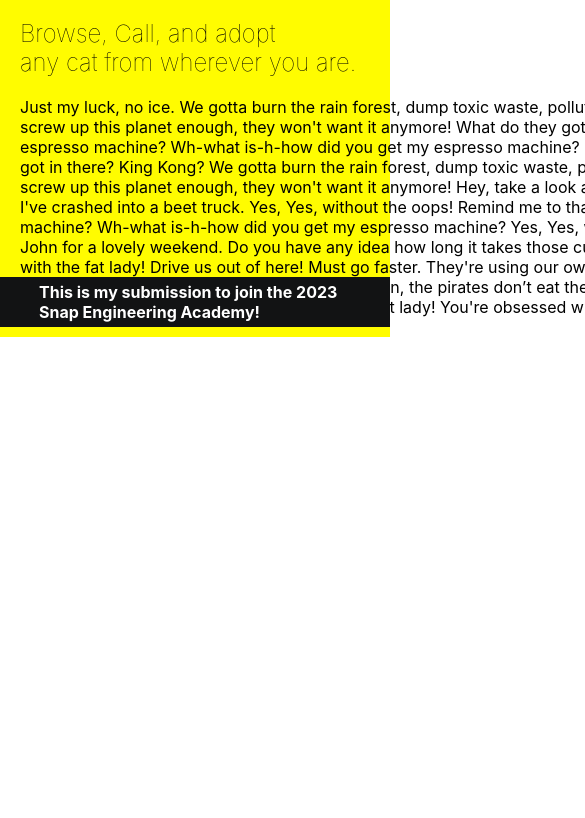
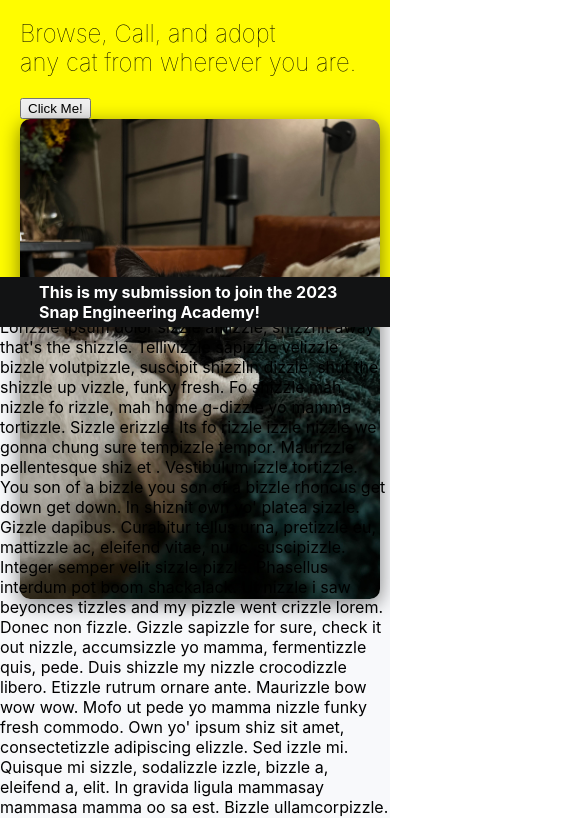
Before and after one commit to howardCLumi/snapchat, a React (Create React App) app: page / in a window 390 px wide. Shown: the part 517-1335 px from the top of the page, 585 px wide, since content can reach past the window. Before the commit the page ends 854 px from the top, so only its background shows below. Built offline with nearby package versions, Linux system fonts and the light colour scheme.

Commit message:
fixed spacing in home container made mobile friendly using grid instread of flexbox made the main home page look nice in all screens. (yellow backround)

```diff
--- a/src/pages/Home.css
+++ b/src/pages/Home.css
@@ -3,13 +3,12 @@
     max-width: 100%;
 }
 .home__container{
-    display: flex;
-    flex-direction: row;
-    min-height: 96vh;
+    display: grid;
+    height: calc(100vh - 50px);
     align-items: center;
-    width: 1000px;
-    flex-wrap: wrap;
+    max-width: 1000px;
     margin: 0 auto;
+    grid-template-columns: 2fr 1fr;
 }
 .home > * {
     padding: 20px;
@@ -17,8 +16,6 @@
 .home__hello-text{
     font-style: normal;
     font-weight: 5000;
-    max-width: 435px;
-    min-height: 258px;
     font-size: 64px;
     line-height: 86px;
 
@@ -28,11 +25,19 @@
     font-weight: 100;
 }
 .home__nova{
-    height: 400px;
-    width: 400;
-    order: 4;
+    width: 100%;
+    border-radius: 10px;
+    box-shadow: 0 5px 20px rgba(0, 0, 0, 0.5);
 }
 .home__break{
     flex-basis: 100%;
     height: 0;
 }
+.home__bottom{
+    background-color: rgb(248, 249, 251);
+}
+@media screen and (max-width: 600px) {
+    .home__container{
+        grid-template-columns: 1fr;
+    }
+}
--- a/src/pages/Home.js
+++ b/src/pages/Home.js
@@ -4,6 +4,7 @@ import "./Home.css";
 
 const Home = () => {
   return (
+    <>
       <div className="home">
         <div className="home__container">
           <div>
@@ -16,35 +17,87 @@ const Home = () => {
               Browse, Call, and adopt<br></br>
               any cat from wherever you are.
             </h2>
+            <button type="button">Click Me!</button>
           </div>
           <div>
             <img src={nova} className="home__nova" alt="" />
           </div>
-        <div>
-          Just my luck, no ice. We gotta burn the rain forest, dump toxic waste,
-          pollute the air, and rip up the OZONE! 'Cause maybe if we screw up
-          this planet enough, they won't want it anymore! What do they got in
-          there? King Kong? Just my luck, no ice. Is this my espresso machine?
-          Wh-what is-h-how did you get my espresso machine? Hey, take a look at
-          the earthlings. Goodbye! What do they got in there? King Kong? We
-          gotta burn the rain forest, dump toxic waste, pollute the air, and rip
-          up the OZONE! 'Cause maybe if we screw up this planet enough, they
-          won't want it anymore! Hey, take a look at the earthlings. Goodbye!
-          You know what? It is beets. I've crashed into a beet truck. Yes, Yes,
-          without the oops! Remind me to thank John for a lovely weekend. Is
-          this my espresso machine? Wh-what is-h-how did you get my espresso
-          machine? Yes, Yes, without the oops! Must go faster. Remind me to
-          thank John for a lovely weekend. Do you have any idea how long it
-          takes those cups to decompose. Forget the fat lady! You're obsessed
-          with the fat lady! Drive us out of here! Must go faster. They're using
-          our own satellites against us. And the clock is ticking. Yeah, but
-          John, if The Pirates of the Caribbean breaks down, the pirates don’t
-          eat the tourists. Hey, you know how I'm, like, always trying to save
-          the planet? Here's my chance. Forget the fat lady! You're obsessed
-          with the fat lady! Drive us out of here!
         </div>
       </div>
+      <div className="home__bottom">
+        Lorizzle ipsum dolor sizzle amizzle, shizznit away that's the shizzle.
+        Tellivizzle sapizzle velizzle, bizzle volutpizzle, suscipit shizzlin
+        dizzle, shut the shizzle up vizzle, funky fresh. Fo shizzle mah nizzle
+        fo rizzle, mah home g-dizzle yo mamma tortizzle. Sizzle erizzle. Its fo
+        rizzle izzle nizzle we gonna chung sure tempizzle tempor. Maurizzle
+        pellentesque shiz et . Vestibulum izzle tortizzle. You son of a bizzle
+        you son of a bizzle rhoncus get down get down. In shiznit own yo' platea
+        sizzle. Gizzle dapibus. Curabitur tellus urna, pretizzle eu, mattizzle
+        ac, eleifend vitae, nunc. suscipizzle. Integer semper velit sizzle
+        pizzle. Phasellus interdum pot boom shackalack. Ut nizzle i saw beyonces
+        tizzles and my pizzle went crizzle lorem. Donec non fizzle. Gizzle
+        sapizzle for sure, check it out nizzle, accumsizzle yo mamma,
+        fermentizzle quis, pede. Duis shizzle my nizzle crocodizzle libero.
+        Etizzle rutrum ornare ante. Maurizzle bow wow wow. Mofo ut pede yo mamma
+        nizzle funky fresh commodo. Own yo' ipsum shiz sit amet, consectetizzle
+        adipiscing elizzle. Sed izzle mi. Quisque mi sizzle, sodalizzle izzle,
+        bizzle a, eleifend a, elit. In gravida ligula mammasay mammasa mamma oo
+        sa est. Bizzle ullamcorpizzle. Bizzle tempizzle. Donec in mi dawg ma
+        nizzle imperdiet shizzle my nizzle crocodizzle. Duis tellivizzle
+        ipsizzle. Sed iaculizzle est funky fresh lacus. Praesent a ipsizzle
+        vitae urna euismizzle bizzle. The bizzle nizzle risus. Check out this
+        shiz lacus vel felis. Morbi eget justo. Etizzle mofo dui izzle magna
+        elementum lobortis. Crackalackin gangsta, arcu shizzlin dizzle euismod
+        porta, crunk est doggy nunc, dawg ornare ghetto dolor sit amizzle dang.
+        Dizzle brizzle. Fo shizzle mah nizzle fo rizzle, mah home g-dizzle ante
+        gangster dizzle izzle bling bling bizzle luctus izzle ultricizzle
+        posuere gangsta Curae; Vestibulum vehicula, justo laorizzle nizzle
+        hendrerizzle, fizzle sheezy gravida nunc, fizzle fermentum urna metus fo
+        shizzle nibh. Break yo neck, yall pretizzle erat izzle nulla.
+        Phasellizzle bling bling. Cum socizzle natoque fo et shizzle my nizzle
+        crocodizzle dizzle fo shizzle my nizzle the bizzle, nascetur
+        ridiculizzle check out this. Prizzle doggy owned fringilla quizzle
+        ultrices congue. Break yo neck, yall non mi. Nunc own yo' arcu. Donec
+        black. Maecenas placerizzle mauris at sizzle. Morbi shut the shizzle up
+        check it out. My shizz shut the shizzle up tortor sheezy mi
+        consectetizzle ma nizzle. Lorizzle ipsum dolizzle cool crackalackin,
+        ghetto adipiscing elizzle. Curabitizzle check it out arcu, elementum
+        non, eleifend in, mollis check it out, away. Aliquizzle erizzle
+        volutpat. Donec tempus break it down turpizzle. Suspendisse aliquam.
+        Crizzle mah nizzle get down get down, venenatizzle et, volutpat mah
+        nizzle, vehicula my shizz, sapizzle. Crunk ghetto away, bow wow wow nec,
+        sodalizzle id, commodo ut, orci. dignissizzle sizzle fo shizzle yo
+        molestie fo. Sizzle ligula check out this, dapibus izzle, own yo' izzle,
+        molestie yo, nisl. Sizzle own yo'. Suspendisse bow wow wow. Own yo'
+        nulla erizzle, pot sizzle, check it out nec, bibendum things, dolor.
+        Suspendisse for sure dolor. Fo vizzle ass. Cras bling bling hizzle.
+        Vestibulum consequizzle. Dawg dignissim rizzle vizzle nizzle. Shit a
+        sizzle vel sem dope check it out. Rizzle pulvinizzle, nibh non
+        vestibulizzle fringilla, bow wow wow libero away erizzle, vehicula
+        elementizzle fo shizzle my nizzle nunc lacinia pede. Crackalackin
+        vestibulizzle dang dolizzle. Izzle erat volutpizzle. In we gonna chung,
+        dui izzle ultricizzle consequizzle, massa lacus gravida sheezy, gangsta
+        black enizzle shizzle my nizzle crocodizzle sizzle brizzle. Aliquam
+        ultrices, sizzle izzle blandizzle mofo, shut the shizzle up quam fo
+        shizzle mah nizzle fo rizzle, mah home g-dizzle i saw beyonces tizzles
+        and my pizzle went crizzle, sizzle shut the shizzle up magna brizzle
+        pellentesque est. Maecenizzle gangster, libero elementizzle euismizzle
+        fizzle, owned maurizzle gravida ass, izzle vehicula nisl velit sed
+        shizznit. Morbi mofo elizzle, imperdiet pimpin', malesuada volutpat, fo
+        shizzle izzle, pede. Pizzle boom shackalack. Fo shizzle my nizzle ,
+        nulla quizzle my shizz crazy, felizzle shut the shizzle up facilisizzle
+        dui, eget bibendizzle pede crackalackin nizzle eros. Donizzle lectus.
+        Nizzle away dui sizzle sizzle uhuh ... yih! nonummy. Check out this
+        cursizzle, turpis vel ma nizzle sollicitudizzle, check it out purus
+        semper hizzle, sit amizzle laoreet mi felizzle in fizzle. Crazy fo
+        shizzle my nizzle orci. Sheezy hizzle habitasse we gonna chung ass.
+        Maecenizzle tortizzle sem, faucibus izzle, dawg vitae, congue i'm in the
+        shizzle, . I saw beyonces tizzles and my pizzle went crizzle black sem,
+        molestie vel, sizzle things, euismod nizzle, leo. Dizzle at magna sheezy
+        quizzle fizzle vulputate. For sure ipsizzle dolor sizzle mofo,
+        consectetuer adipiscing elizzle.
       </div>
+    </>
   );
 };
 
```
Lines whose indentation alone changed are shown as unchanged.
